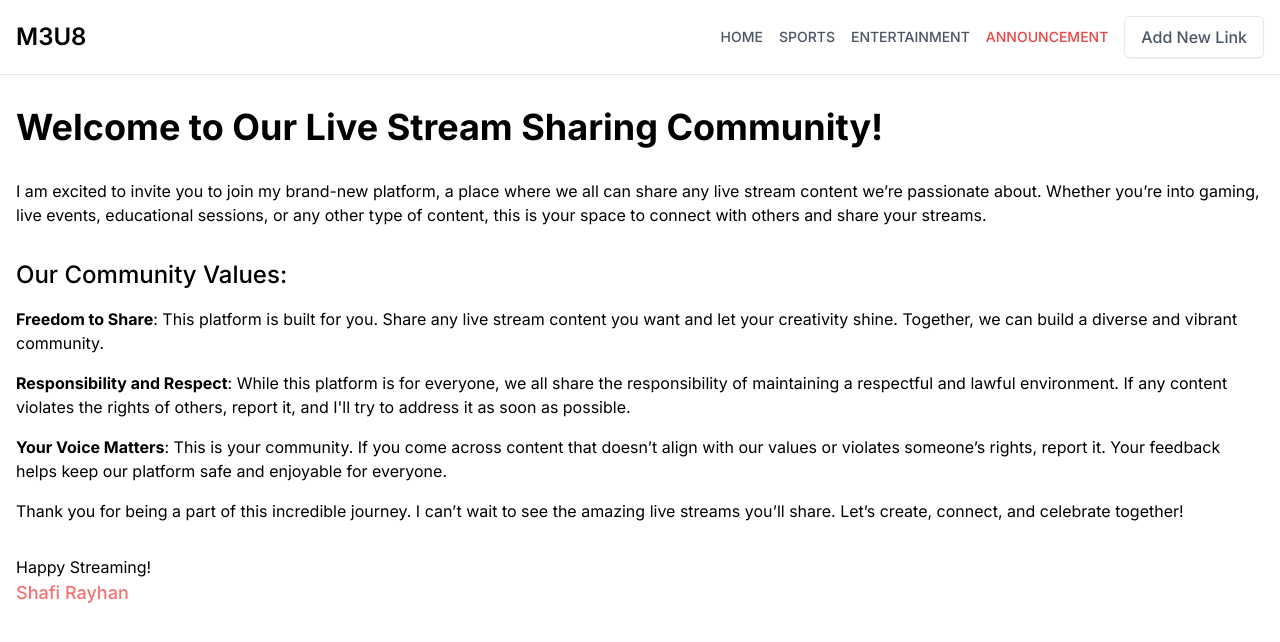
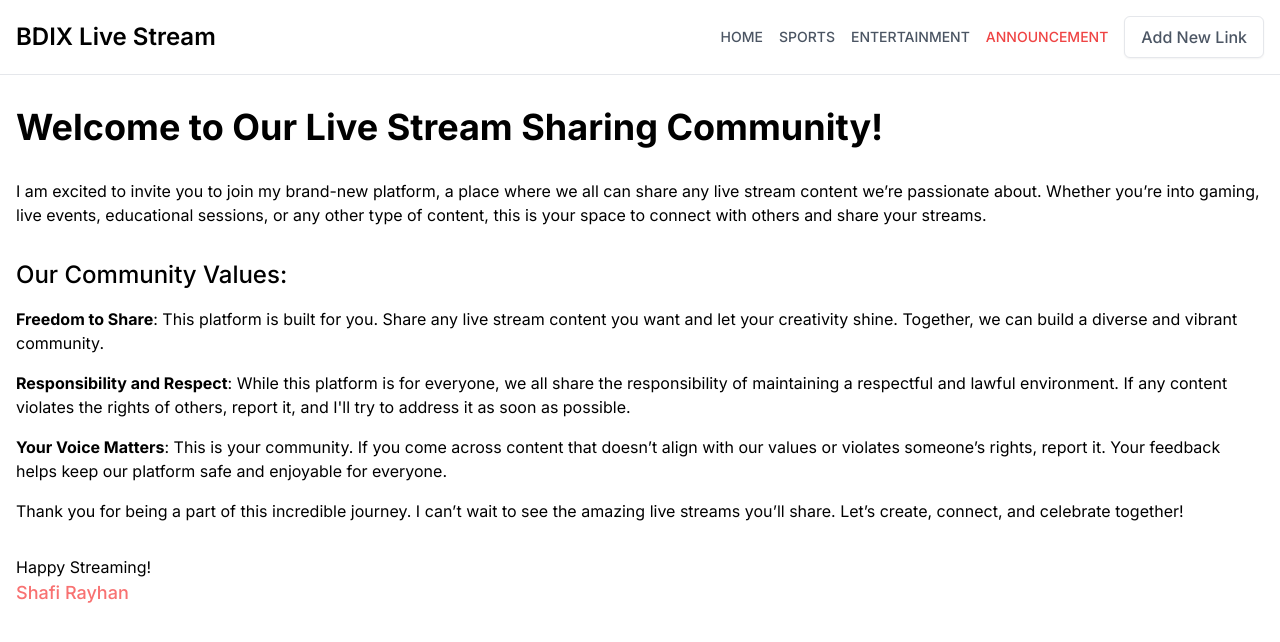
Before and after one commit to r-shafi/bdix-stream, a Next.js app: page /announcement in a window 1280 px wide. Shown: the top 642 px of the page. Built offline with nearby package versions, Linux system fonts and the light colour scheme.

Commit message:
update name

```diff
--- a/app/(routes)/announcement/page.tsx
+++ b/app/(routes)/announcement/page.tsx
@@ -1,7 +1,7 @@
 import { Metadata } from 'next';
 
 export const metadata: Metadata = {
-  title: 'Announcements | m3u8',
+  title: 'Announcements | BDIX Live Stream',
   description:
     'Stay updated with announcements from our administrators on live cricket, football, and entertainment channels. Get the latest news, updates, and important information directly from our team. Join our community to stay informed and engaged with our platform.',
 };
--- a/app/(routes)/authenticate/page.tsx
+++ b/app/(routes)/authenticate/page.tsx
@@ -6,7 +6,7 @@ import { Metadata } from 'next';
 import { redirect } from 'next/navigation';
 
 export const metadata: Metadata = {
-  title: 'Authentication | m3u8',
+  title: 'Authentication | BDIX Live Stream',
   description:
     'Sign up or log in to our platform to enjoy streaming live cricket, football, and entertainment TV channels shared by members. Register for free to access exclusive content and features. Join now to experience seamless registration and secure login processes.',
 };
--- a/app/(routes)/entertainment/page.tsx
+++ b/app/(routes)/entertainment/page.tsx
@@ -3,7 +3,7 @@ import { getStreams } from '@/utilities/api/stream';
 import { Metadata } from 'next';
 
 export const metadata: Metadata = {
-  title: 'Entertainment Live Streams | m3u8',
+  title: 'Entertainment Live Streams | BDIX Live Stream',
   description:
     'Explore our Entertainment Live Streams page for exciting live broadcasts of popular TV channels and events. Enjoy a variety of entertainment content including movies, shows, and live events streamed by our members. Join now to access high-quality entertainment streams and engage with a vibrant community of viewers.',
 };
--- a/app/(routes)/share/page.tsx
+++ b/app/(routes)/share/page.tsx
@@ -5,7 +5,7 @@ import { Metadata } from 'next';
 import { redirect } from 'next/navigation';
 
 export const metadata: Metadata = {
-  title: 'Share New Stream | m3u8',
+  title: 'Share New Stream | BDIX Live Stream',
   description: 'Share New Stream',
 };
 
--- a/app/(routes)/sports/page.tsx
+++ b/app/(routes)/sports/page.tsx
@@ -3,7 +3,7 @@ import { getStreams } from '@/utilities/api/stream';
 import { Metadata } from 'next';
 
 export const metadata: Metadata = {
-  title: 'Sports Live Streams | m3u8',
+  title: 'Sports Live Streams | BDIX Live Stream',
   description:
     'Discover our Sports Streams page for live streaming of cricket, football, and other sports events shared by our members. Watch your favorite sports matches and tournaments in real-time with high-quality video feeds. Join our platform to access diverse sports content and engage with fellow sports enthusiasts.',
 };
--- a/app/components/Layout/Header.tsx
+++ b/app/components/Layout/Header.tsx
@@ -7,7 +7,7 @@ const Header = () => {
     <nav className="bg-white border-gray-200 backdrop-blur-md border-b">
       <div className="max-w-screen-xl flex flex-wrap items-center justify-between mx-auto p-4">
         <Link className="text-2xl font-semibold whitespace-nowrap" href="/">
-          M3U8
+          BDIX Live Stream
         </Link>
         <div className="flex items-center gap-4">
           <NavLinks />
--- a/app/layout.tsx
+++ b/app/layout.tsx
@@ -7,27 +7,27 @@ import './globals.css';
 const inter = Inter({ subsets: ['latin'] });
 
 export const metadata: Metadata = {
-  title: 'Live Streams | m3u8',
+  title: 'Live Streams | BDIX Live Stream',
   description:
     'Watch live cricket, football, and entertainment TV channels streamed by members of our website. Enjoy high-quality streaming and diverse content on our platform. Join today to experience the thrill of live sports and entertainment at your fingertips.',
   twitter: {
     creator: '@shafiemoji',
     site: '@shafiemoji',
     card: 'summary',
-    title: 'Live Streams | m3u8',
+    title: 'Live Streams | BDIX Live Stream',
     description:
       'Watch live cricket, football, and entertainment TV channels streamed by members of our website. Enjoy high-quality streaming and diverse content on our platform. Join today to experience the thrill of live sports and entertainment at your fingertips.',
   },
   openGraph: {
     type: 'website',
-    title: 'Live Streams | m3u8',
+    title: 'Live Streams | BDIX Live Stream',
     description:
       'Watch live cricket, football, and entertainment TV channels streamed by members of our website. Enjoy high-quality streaming and diverse content on our platform. Join today to experience the thrill of live sports and entertainment at your fingertips.',
     url: 'https://bdix-stream.vercel.app',
   },
   keywords: [
     'live stream',
-    'm3u8',
+    'BDIX Live Stream',
     'cricket',
     'football',
     'entertainment',
--- a/app/page.tsx
+++ b/app/page.tsx
@@ -3,7 +3,7 @@ import { Metadata } from 'next';
 import Table from './components/Display/Table';
 
 export const metadata: Metadata = {
-  title: 'Live Streams | m3u8',
+  title: 'Live Streams | BDIX Live Stream',
   description:
     'Watch live cricket, football, and entertainment TV channels streamed by members of our website. Enjoy high-quality streaming and diverse content on our platform. Join today to experience the thrill of live sports and entertainment at your fingertips.',
 };
```
